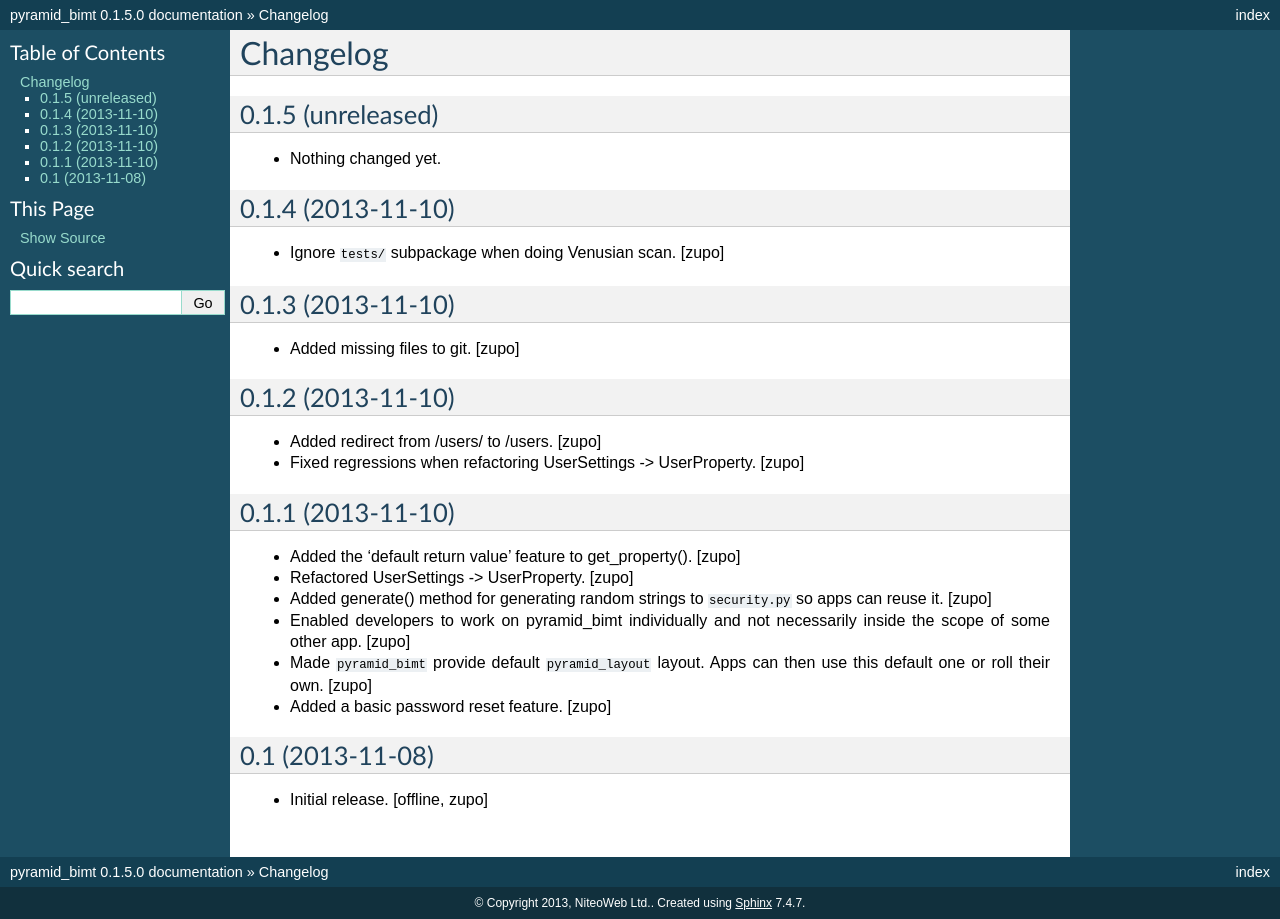
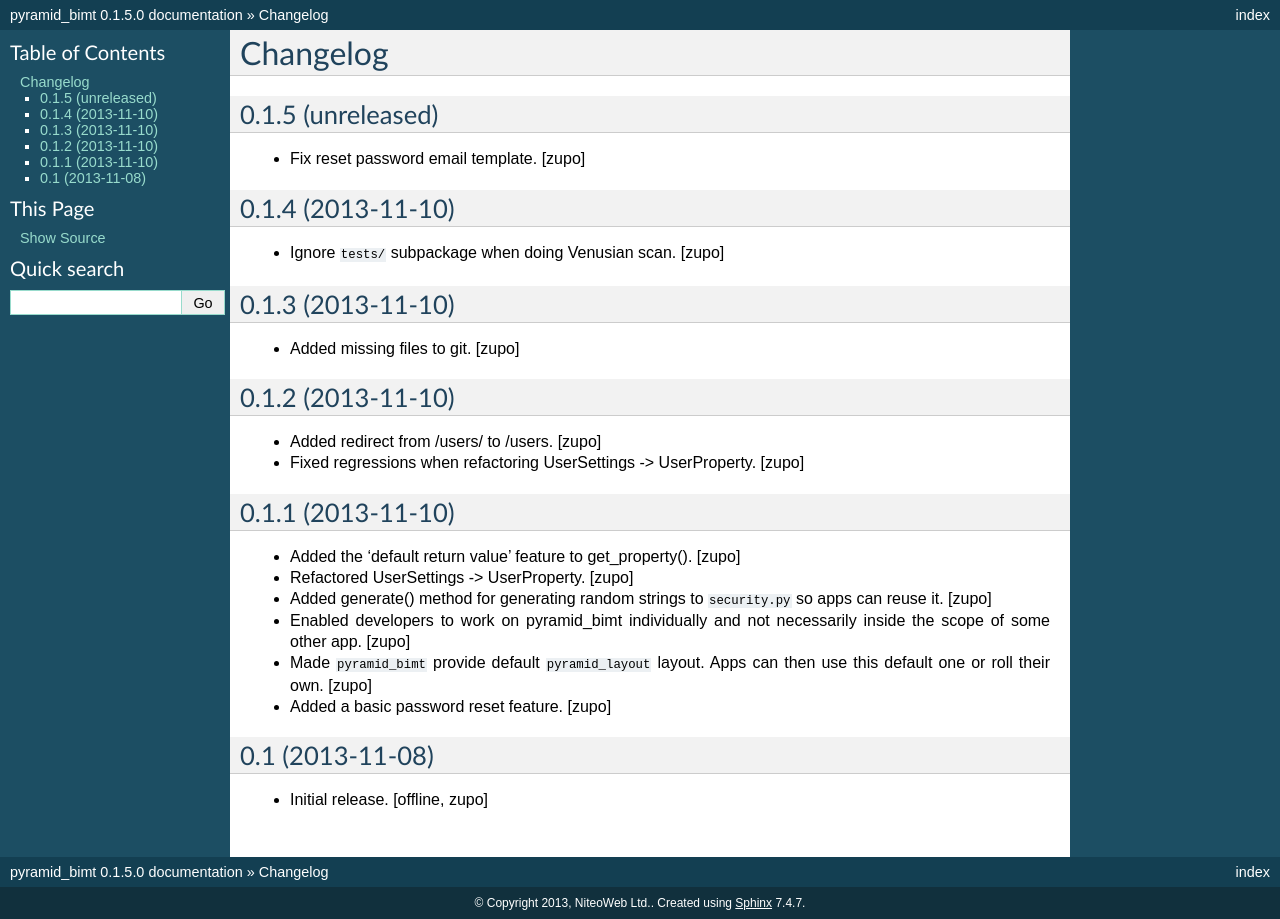
Before and after one commit to persho/pyramid_bimt, a Sphinx documentation site: the page built from docs/CHANGELOG.rst, in a window 1280 px wide. Built offline with Sphinx 7.4.7, drawn with Linux system fonts in a browser that asks for light colours.

Commit message:
fix reset password email template

```diff
--- a/docs/CHANGELOG.rst
+++ b/docs/CHANGELOG.rst
@@ -7,7 +7,8 @@
 0.1.5 (unreleased)
 ------------------
 
-- Nothing changed yet.
+- Fix reset password email template.
+  [zupo]
 
 
 0.1.4 (2013-11-10)
```
Also changed, not shown: 1 other file.
